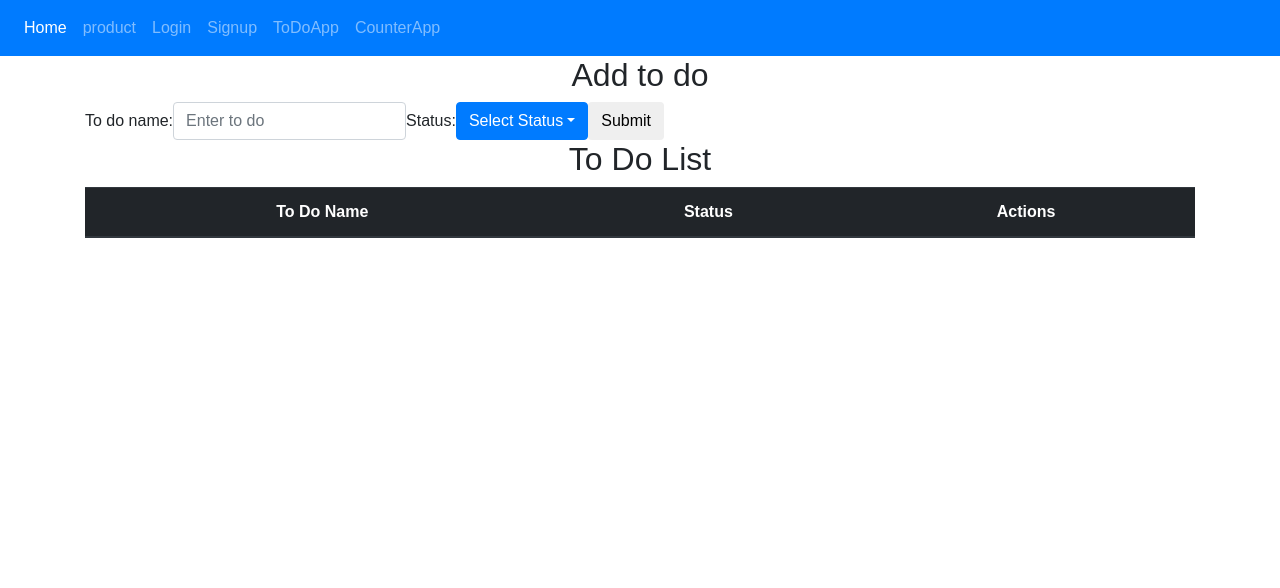
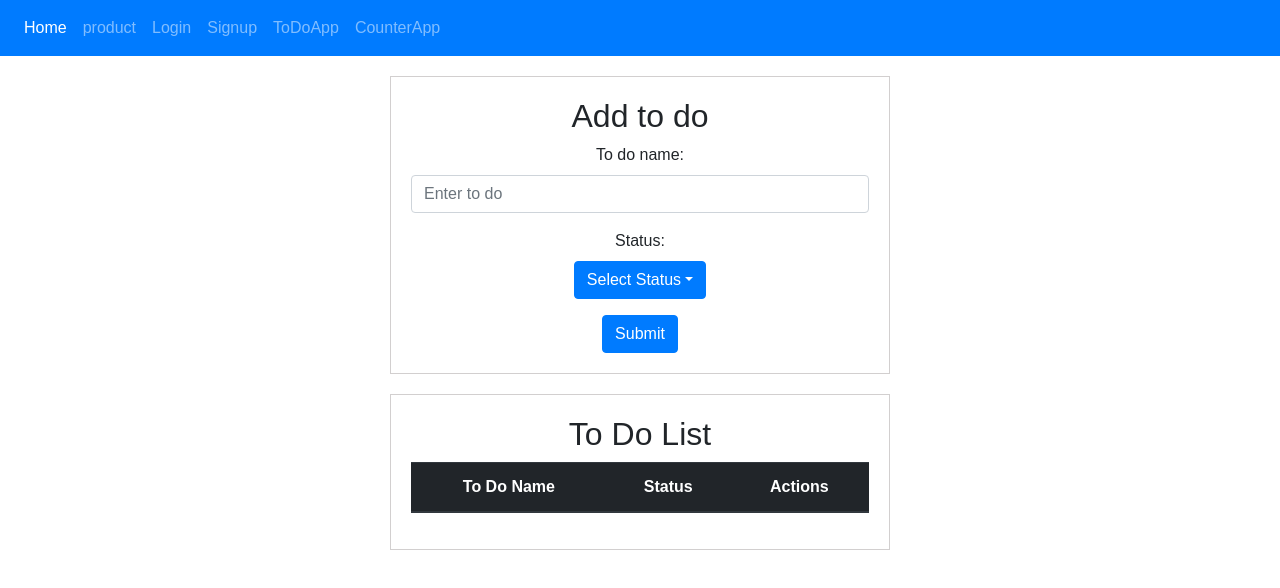
Before and after one commit to Intekhhab/react-e-com-app, a React (Create React App) app: page /todoapp in a window 1280 px wide. Shown: the top 588 px of the page. Built offline with nearby package versions, Linux system fonts and the light colour scheme.

Commit message:
css change

```diff
--- a/src/App.css
+++ b/src/App.css
@@ -23,7 +23,56 @@
 }
 
 .counter-app {
-  margin-top: 50px;
+  margin-top: 20px;
+    border: 1px solid #007bff;
+    padding: 10px 5px 20px 5px;
+}
+
+.login-container {
+  max-width: 500px;
+    margin: 0 auto;
+    padding: 20px;
+    border: 1px solid #d2cfcf;
+    position: relative;
+    top: 20px;
+}
+.error {
+  color: red;
+}
+
+.counter-container {
+  max-width: 500px;
+    margin: 0 auto;
+    padding: 20px;
+    border: 1px solid #d2cfcf;
+    position: relative;
+    top: 20px;
+}
+
+.addtodo-container {
+  max-width: 500px;
+    margin: 0 auto;
+    padding: 20px;
+    border: 1px solid #d2cfcf;
+    position: relative;
+    top: 20px;
+}
+.todolist-container {
+  max-width: 500px;
+    margin: 0 auto;
+    padding: 20px;
+    border: 1px solid #d2cfcf;
+    position: relative;
+    top: 40px;
+}
+
+.signup-container {
+  max-width: 500px;
+    margin: 0 auto;
+    padding: 20px;
+    border: 1px solid #d2cfcf;
+    position: relative;
+    top: 20px;
 }
 
 @keyframes App-logo-spin {
--- a/src/App.js
+++ b/src/App.js
@@ -27,6 +27,15 @@ class App extends Component {
              }}
           />
 
+          <Route
+             path="/signup"
+             render={(props)=>{
+                     return (<div className="signup-container">
+                        <h1>Sign up coming soon....</h1>
+                      </div>)
+             }}
+          />
+
           <Route component={NotFound}></Route>
         </Switch>
       </div>
--- a/src/components/addtodo.js
+++ b/src/components/addtodo.js
@@ -22,13 +22,21 @@ class AddToDo extends React.Component{
 	render() {
 		return(
 			<div className="container">
+			  <div className="addtodo-container">
 			  	  <h2>Add to do</h2>
 
-			  <form className="form-inline" onSubmit={this._submit}>
+				  <form className="" onSubmit={this._submit}>
+				    <div className="row">
+				    	<div className="col-12">
 				    		<div className="form-group">
 						      <label htmlFor="email">To do name:</label>
 						      <input type="todo" className="form-control" id="todo" placeholder="Enter to do" name="todo"/>
 						    </div>
+				    	</div>
+				    </div>
+
+				    <div className="row">
+				    	<div className="col-12">
 						    <div className="form-group">
 						      <label htmlFor="pwd">Status:</label>
 
@@ -42,9 +50,16 @@ class AddToDo extends React.Component{
 								  </div>
 								</div>
 						    </div>
+						  </div>
+						</div>
 
-			    <button type="submit" className="btn btn-default">Submit</button>
+				    <div className="row">
+				    	<div className="col-12">
+				    		<button type="submit" className="btn btn-primary">Submit</button>
+				    	</div>
+					</div>
 				  </form>
+			  </div>
 			</div>
 		)
 	}
--- a/src/components/counterApp.js
+++ b/src/components/counterApp.js
@@ -32,6 +32,7 @@ class Counter extends React.Component{
 	render() {
 		return (
 			<div className="container">
+				<div className="counter-container">
 					<button type="button" className="btn btn-warning" onClick={this.addNewCounter}> Add Counter</button>
 					{
 						this.props.count.map((elem, index)=>{
@@ -46,6 +47,7 @@ class Counter extends React.Component{
 						})
 					}
 				</div>
+			</div>
 		)
 	}
 }
--- a/src/components/login.js
+++ b/src/components/login.js
@@ -9,6 +9,10 @@ class LoginComponent extends React.Component{
 		this.state = {
 			email: '',
 			password: '',
+			loginError: {
+				email: '',
+				pass: ''
+			}
 		};
 		this.handlechangeEmail = this.handlechangeEmail.bind(this);
 		this.handlechangePass = this.handlechangePass.bind(this);
@@ -24,6 +28,14 @@ class LoginComponent extends React.Component{
 
 	login(e) {
 		e.preventDefault();
+		if (!this.state.email) {
+			this.setState({loginError: {email: 'Please enter your email'}});
+			return;
+		}
+		if (!this.state.password) {
+			this.setState({loginError: {pass: 'Please enter your password'}});
+			return;
+		}
 		this.props.dispatch(loginUser({email: this.state.email}));
 		this.props.history.push('/todoapp')
 
@@ -32,6 +44,7 @@ class LoginComponent extends React.Component{
 	render() {
 		return(
 			<div className="container">
+			  <div className="login-container">
 			  	<h2>LOGIN</h2>
 				<form onSubmit={this.login}>
 					<div className="form-group">
@@ -41,6 +54,7 @@ class LoginComponent extends React.Component{
 					  	ref={this.state.emalRef}
 					  	onChange={this.handlechangeEmail}
 					   type="email" className="form-control" id="email" placeholder="Enter email" name="email" />
+					   <div className="error">{this.state.loginError.email}</div>
 					</div>
 					<div className="form-group">
 					  <label htmlFor="pwd">Password:</label>
@@ -49,6 +63,7 @@ class LoginComponent extends React.Component{
 					  	ref={this.state.passRef}
 					  	onChange={this.handlechangePass}
 					  type="password" className="form-control" id="pwd" placeholder="Enter password" name="pswd" />
+					  <div  className="error">{this.state.loginError.pass}</div>
 					</div>
 					<div className="form-group form-check">
 					  <label className="form-check-label">
@@ -58,6 +73,7 @@ class LoginComponent extends React.Component{
 					<button type="submit" className="btn btn-primary">Submit</button>
 				</form>
 			  </div>
+			</div>
 
 
 		)
--- a/src/components/todolist.js
+++ b/src/components/todolist.js
@@ -11,6 +11,7 @@ class ToDoList extends Component{
     //console.log(this.props.todolist);
     return(
       <div className="container">
+        <div className="todolist-container">
           <h2>To Do List</h2>
 
           <table className="table table-dark table-hover">
@@ -38,6 +39,7 @@ class ToDoList extends Component{
             </tbody>
           </table>
         </div>
+      </div>
     );
   }
 }
--- a/src/reducers/reducers.js
+++ b/src/reducers/reducers.js
@@ -1,8 +1,26 @@
-import {combineReducers} from 'redux';
+//import {combineReducers} from 'redux';
 
 import todo from './todo';
 import counter from './counter';
 import login from './login';
+
+const combineReducers = reducers => {
+  return (state = {}, action) => {
+
+    // Reduce all the keys for reducers from `todos` and `visibilityFilter`
+    return Object.keys(reducers).reduce(
+      (nextState, key) => {
+        // Call the corresponding reducer function for a given key
+        nextState[key] = reducers[key] (
+          state[key],
+          action
+        );
+        return nextState;
+      },
+      {} // The `reduce` on our keys gradually fills this empty object until it is returned.
+    );
+  };
+};
 
 const rootReducer = combineReducers({
 	todo,
```
Lines whose indentation alone changed are shown as unchanged.
